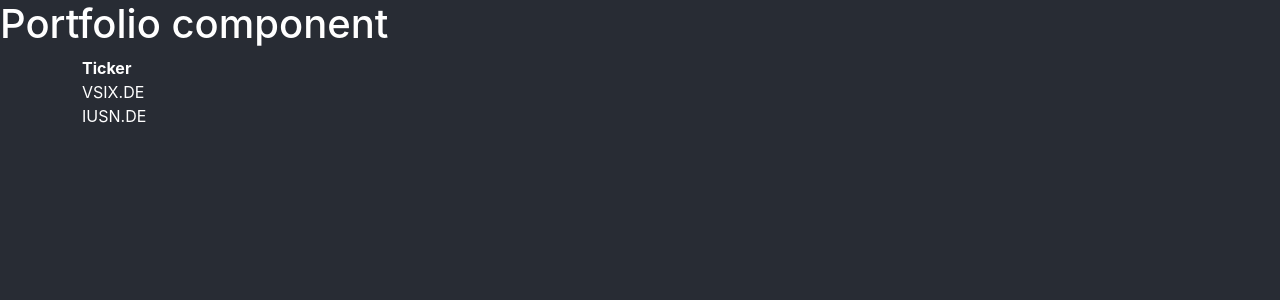
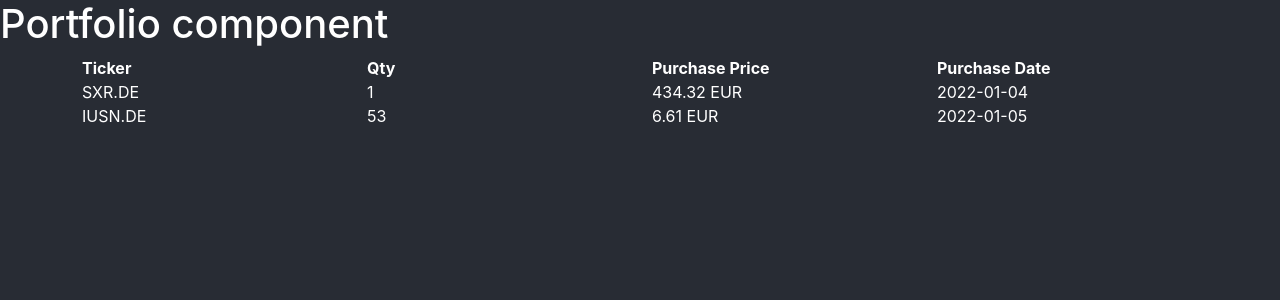
Before and after one commit to boros-csaba/stock-tracker, a React (Create React App) app: page / in a window 1280 px wide. Shown: the top 300 px of the page. Built offline with nearby package versions, Linux system fonts and the light colour scheme; no server answers.

Commit message:
Portfolio items list

```diff
--- a/src/App.js
+++ b/src/App.js
@@ -8,10 +8,18 @@ function App() {
   const [stockPrices, setStockPrices] = useState({});
   const [portfolioItems, setPortfolioItems] = useState([
     {
-      ticker: 'VSIX.DE'
+      ticker: 'SXR.DE',
+      purchaseDate: '2022-01-04',
+      quantity: 1,
+      purchasePrice: 434.32,
+      currency: 'EUR'
     },
     {
-      ticker: 'IUSN.DE'
+      ticker: 'IUSN.DE',
+      purchaseDate: '2022-01-05',
+      quantity: 53,
+      purchasePrice: 6.61,
+      currency: 'EUR'
     }
   ]);
 
--- a/src/components/portfolio/portfolio.component.jsx
+++ b/src/components/portfolio/portfolio.component.jsx
@@ -9,10 +9,16 @@ const Portfolio = ({portfolioItems}) => {
             <Container>
                 <Row>
                     <Col><b>Ticker</b></Col>
+                    <Col><b>Qty</b></Col>
+                    <Col><b>Purchase Price</b></Col>
+                    <Col><b>Purchase Date</b></Col>
                 </Row>
                 {portfolioItems.map(item =>
                     <Row>
                         <Col>{item.ticker}</Col>
+                        <Col>{item.quantity}</Col>
+                        <Col>{item.purchasePrice} {item.currency}</Col>
+                        <Col>{item.purchaseDate}</Col>
                     </Row>
                 )}
             </Container>
```
